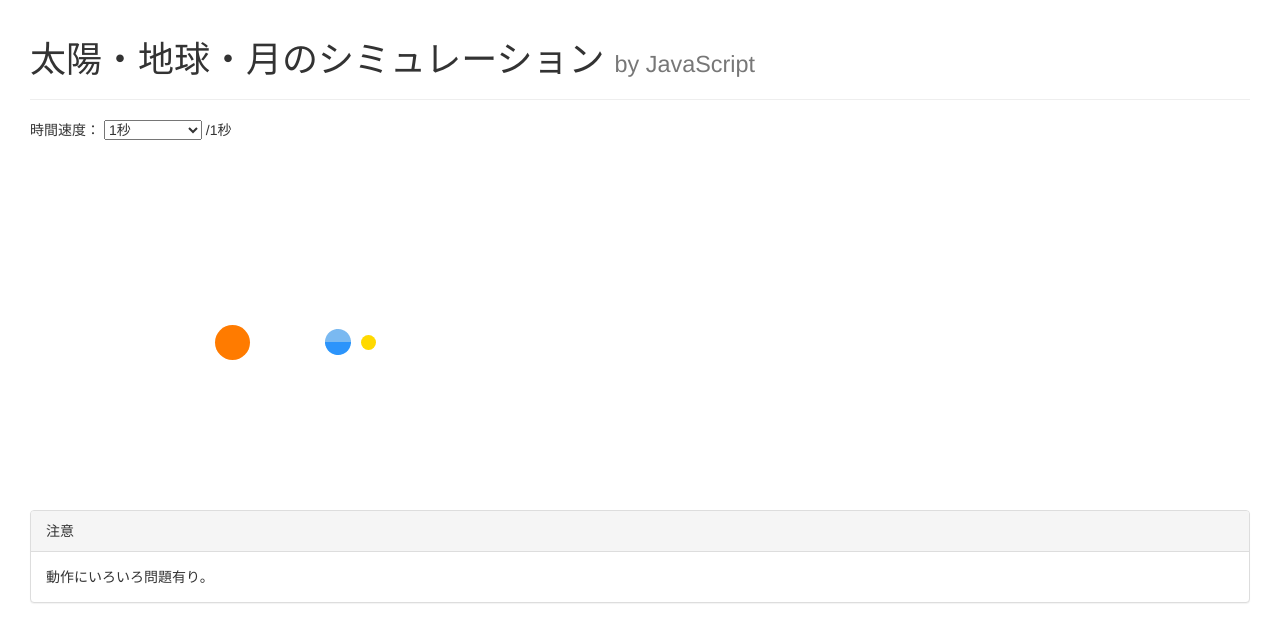
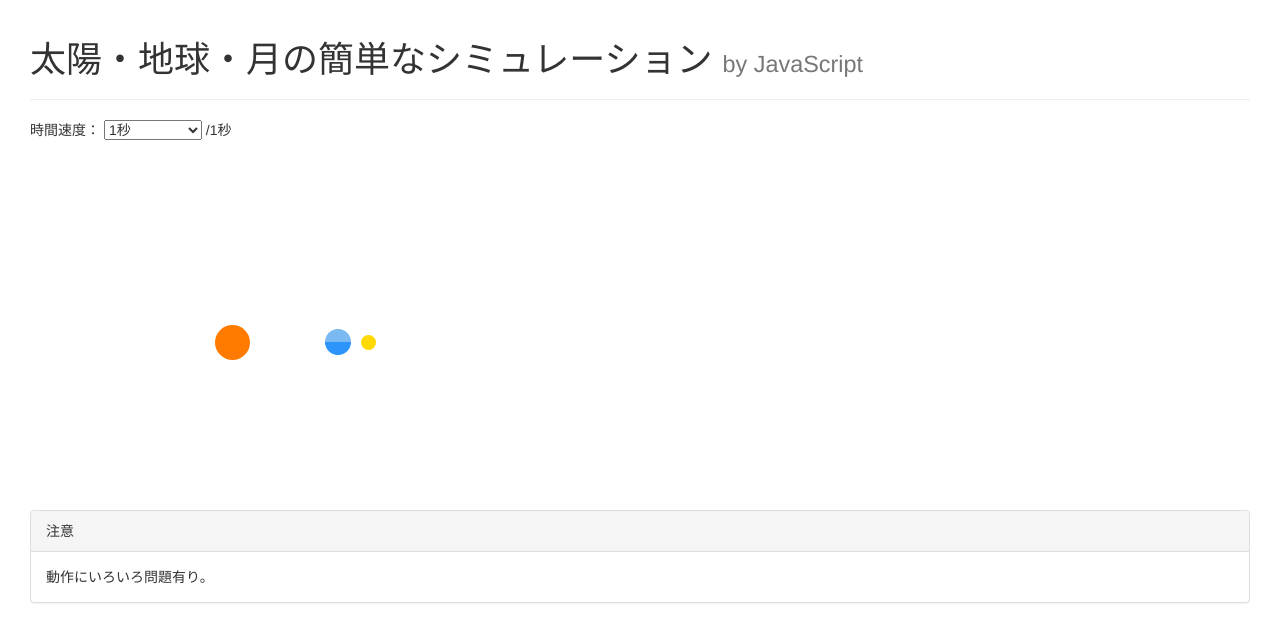
Before and after one commit to yukisov/sun-earth-moon, a plain HTML site: page public/index.html in a window 1280 px wide. Shown: the top 629 px of the page. Drawn offline with nearby package versions, Linux system fonts and the light colour scheme.

Commit message:
Modify title

```diff
--- a/public/index.html
+++ b/public/index.html
@@ -5,7 +5,7 @@
     <meta http-equiv="X-UA-Compatible" content="IE=edge">
     <meta name="viewport" content="width=device-width, initial-scale=1">
     <!-- The above 3 meta tags *must* come first in the head; any other head content must come *after* these tags -->
-    <title>太陽・地球・月のシミュレーション</title>
+    <title>太陽・地球・月の簡単なシミュレーション</title>
     <meta name="description"  content="太陽・地球・月の位置関係を描く。" />
     <meta name="keywords"  content="太陽・地球・月" />
 
@@ -25,7 +25,7 @@
   <body>
     <div class="page-header">
       <h1>
-        太陽・地球・月のシミュレーション
+        太陽・地球・月の簡単なシミュレーション
         <small>by JavaScript</small>
       </h1>
     </div>
```
